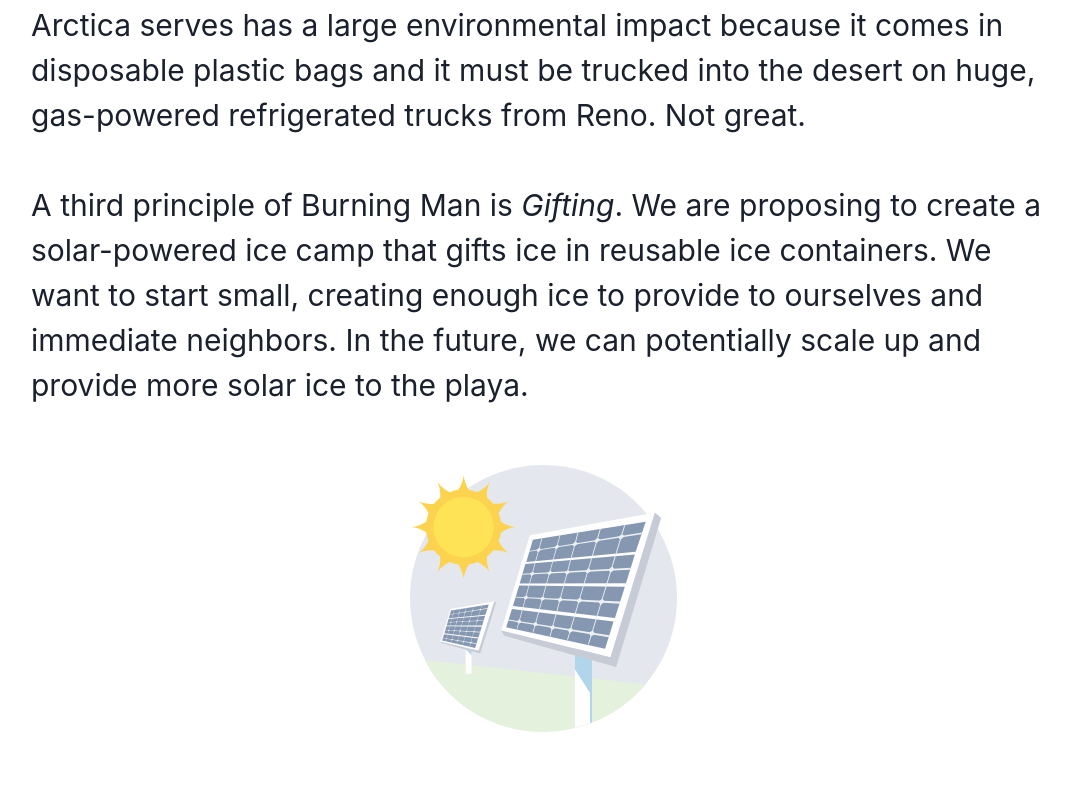
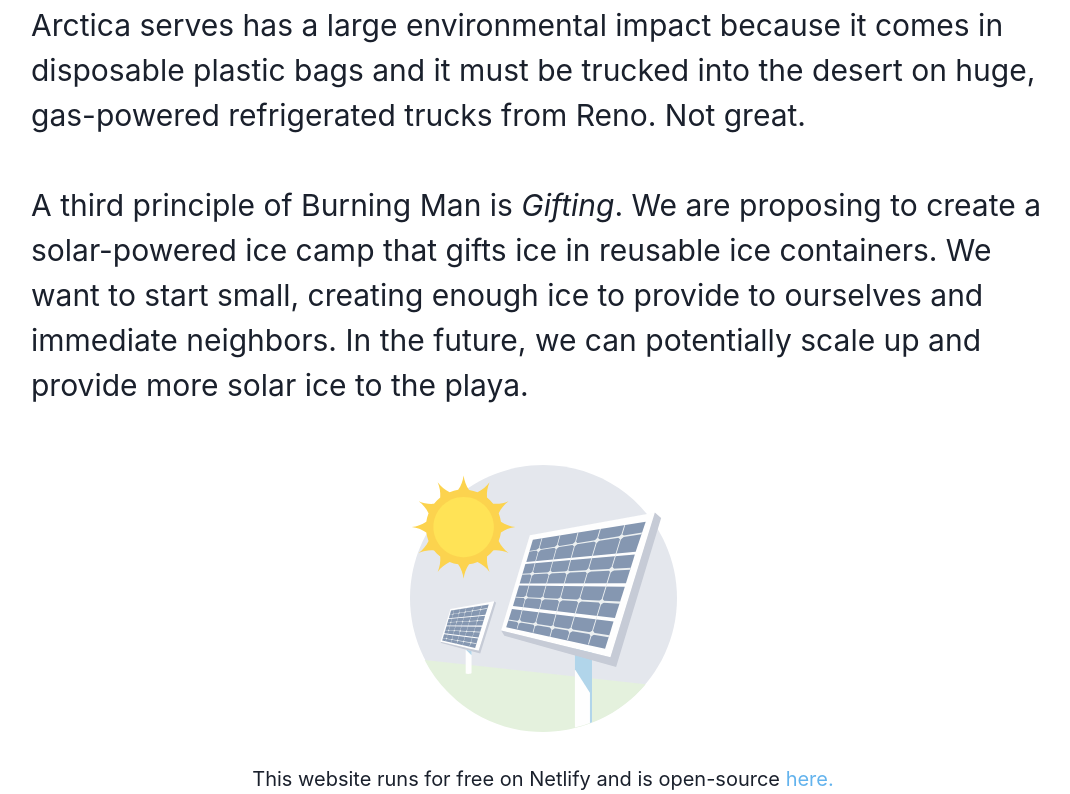
Before and after one commit to cdepman/iceicemaybe.org, a React (Create React App) app: page / in a window 1280 px wide. Shown: the part 834-1628 px from the top of the page, without its empty margins (97-1167 px from the left). Before the commit the page ends 1566 px from the top, so only its background shows below. Built offline with nearby package versions, Linux system fonts and the light colour scheme; the HTML template or start-up script is replaced by a standard one.

Commit message:
add footer

```diff
--- a/src/App.js
+++ b/src/App.js
@@ -9,6 +9,7 @@ import {
   Heading,
   Image,
   Button,
+  Link,
 } from '@chakra-ui/react';
 import { Logo } from './components/Logo';
 import { NavBarContainer } from './components/NavbarContainer'
@@ -57,6 +58,9 @@ function App() {
           <Box>
             <Image src={solarPanels} />
           </Box>
+          <Box>
+            <Text>This website runs for free on Netlify and is open-source <Link color='blue.300' href='https://github.com/cdepman/iceicemaybe.org'>here.</Link></Text>
+          </Box>
         </VStack>
       </Box>
     </ChakraProvider>
```
